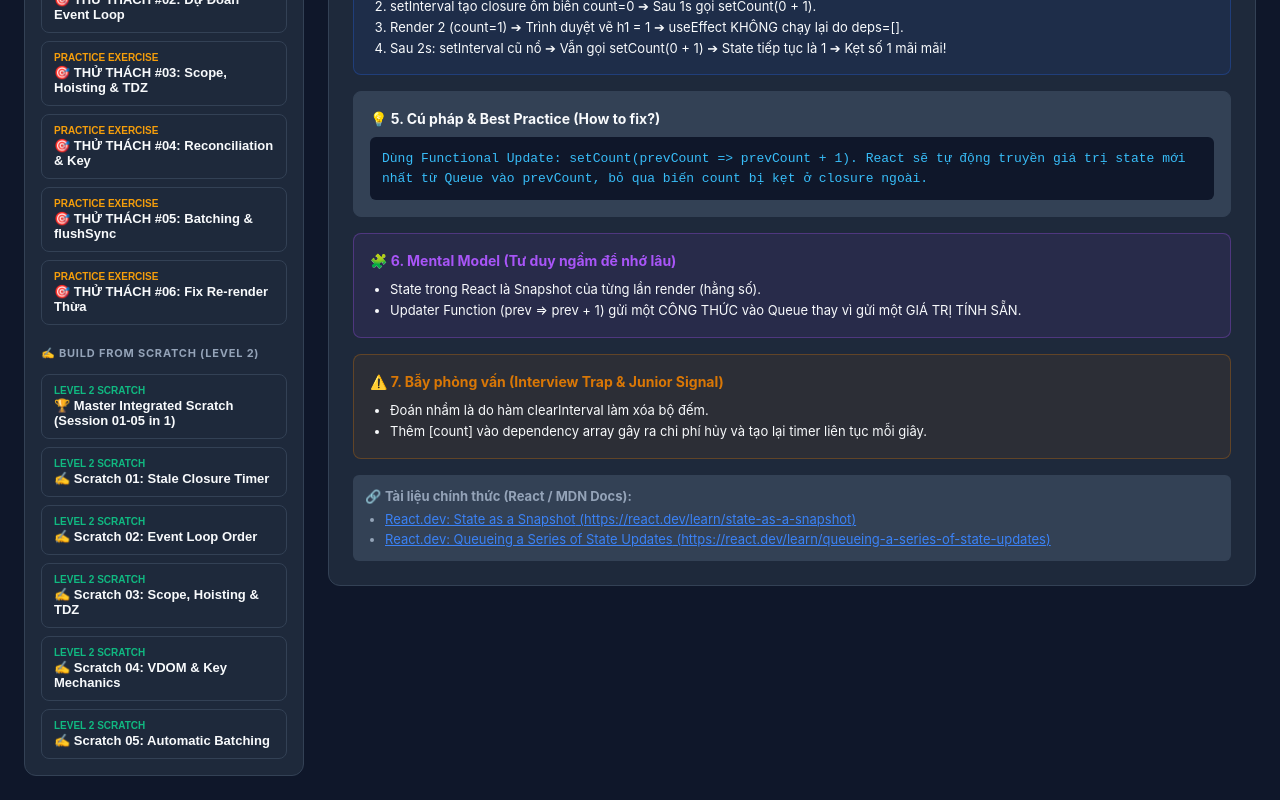
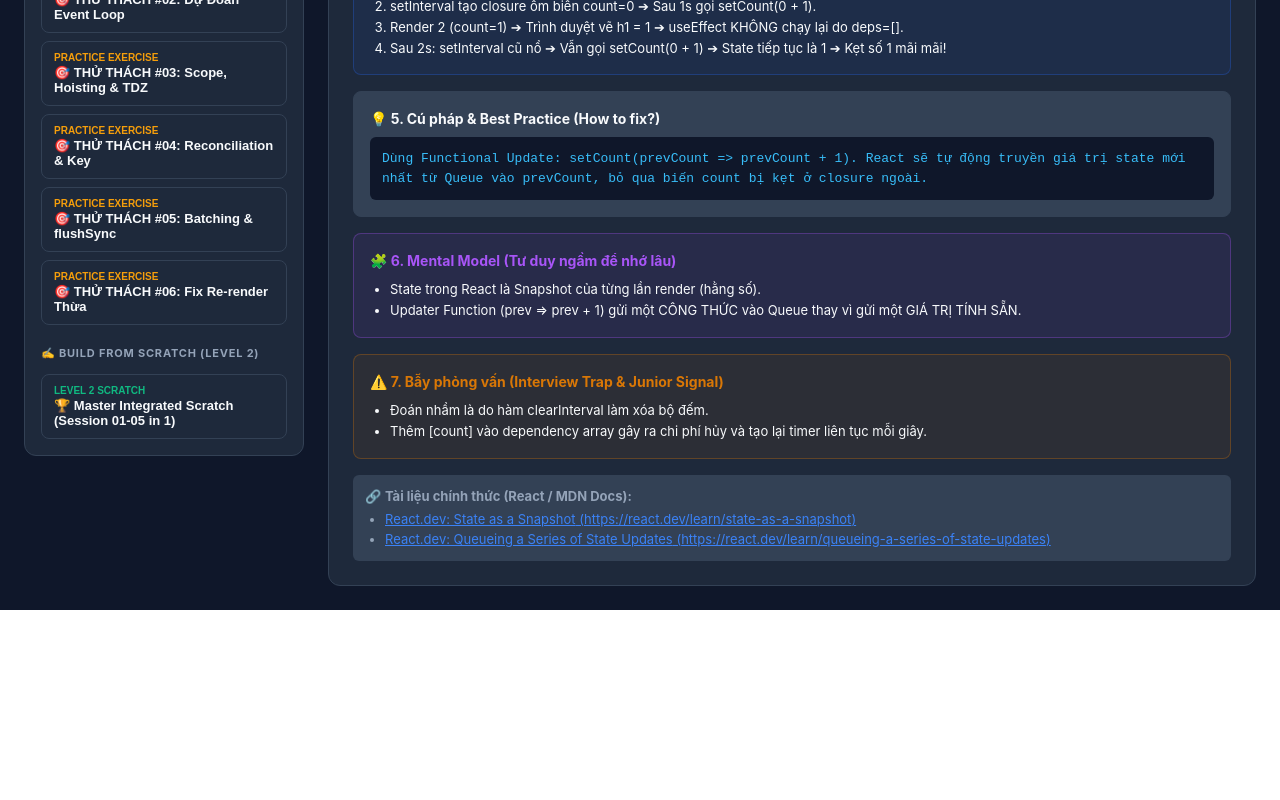
Before and after one commit to takeisan24/react-interview-cheatsheet, a React (Vite) app: page / in a window 1280 px wide. Shown: the part 683-1483 px from the top of the page. After the commit the page ends 1293 px from the top, so only its background shows below. Built offline with nearby package versions, Linux system fonts and the light colour scheme.

Commit message:
refactor: remove redundant individual scratch files and keep clean MasterScratch.tsx

```diff
--- a/src/App.tsx
+++ b/src/App.tsx
@@ -14,11 +14,6 @@ import Challenge05 from './exercises/Challenge05';
 import Challenge06 from './exercises/Challenge06';
 
 import MasterScratch from './scratch/MasterScratch';
-import Scratch01 from './scratch/Scratch01';
-import Scratch02 from './scratch/Scratch02';
-import Scratch03 from './scratch/Scratch03';
-import Scratch04 from './scratch/Scratch04';
-import Scratch05 from './scratch/Scratch05';
 import './App.css';
 
 interface QuizQuestion {
@@ -451,7 +446,7 @@ const CONCEPTS_DATA: ConceptData[] = [
         { title: 'React 18 Working Group: Automatic Batching', url: 'https://github.com/reactwg/react-18/discussions/21' }
       ]
     },
-    demoComponent: <Challenge05 />,
+    demoComponent: <BatchingDemo />,
     quiz: [
       {
         question: 'Hàm flushSync lấy từ gói nào?',
@@ -507,76 +502,6 @@ const CONCEPTS_DATA: ConceptData[] = [
       docsLinks: [{ title: 'React.dev: Thinking in React', url: 'https://react.dev/learn/thinking-in-react' }]
     },
     demoComponent: <MasterScratch />,
-    quiz: []
-  },
-  {
-    id: 'scratch-01',
-    title: '✍️ Scratch 01: Stale Closure Timer',
-    module: 'BUILD FROM SCRATCH SUITE',
-    fullTheory: {
-      issue: 'Mở file src/scratch/Scratch01.tsx và tự tay gõ logic Stale Closure Timer từ trang trắng!',
-      underTheHood: ['Tự gõ logic setInterval, useState, useEffect và Functional Update.'],
-      bestPractice: 'Viết code sạch từ đầu.',
-      interviewTrap: ['Thử thách khả năng tự gõ code không nhìn mẫu.'],
-      docsLinks: [{ title: 'React.dev: State as a Snapshot', url: 'https://react.dev/learn/state-as-a-snapshot' }]
-    },
-    demoComponent: <Scratch01 />,
-    quiz: []
-  },
-  {
-    id: 'scratch-02',
-    title: '✍️ Scratch 02: Event Loop Order',
-    module: 'BUILD FROM SCRATCH SUITE',
-    fullTheory: {
-      issue: 'Mở file src/scratch/Scratch02.tsx và tự tay gõ thử nghiệm Event Loop từ trang trắng!',
-      underTheHood: ['Tự gõ Call Stack, Microtask Promise và Macrotask setTimeout.'],
-      bestPractice: 'Tự kiểm tra thứ tự thực thi.',
-      interviewTrap: ['Rèn luyện phản xạ Event Loop.'],
-      docsLinks: [{ title: 'MDN: Event Loop', url: 'https://developer.mozilla.org/en-US/docs/Web/JavaScript/Event_loop' }]
-    },
-    demoComponent: <Scratch02 />,
-    quiz: []
-  },
-  {
-    id: 'scratch-03',
-    title: '✍️ Scratch 03: Scope, Hoisting & TDZ',
-    module: 'BUILD FROM SCRATCH SUITE',
-    fullTheory: {
-      issue: 'Mở file src/scratch/Scratch03.tsx và tự tay gõ logic kiểm tra Scope & Hoisting từ trang trắng!',
-      underTheHood: ['Tự gõ try...catch kiểm tra Block Scope và vòng lặp for(let i...).'],
-      bestPractice: 'Phân biệt rõ var vs let vs const.',
-      interviewTrap: ['Bẫy TDZ và Mutability.'],
-      docsLinks: [{ title: 'MDN: Scope', url: 'https://developer.mozilla.org/en-US/docs/Glossary/Scope' }]
-    },
-    demoComponent: <Scratch03 />,
-    quiz: []
-  },
-  {
-    id: 'scratch-04',
-    title: '✍️ Scratch 04: VDOM & Key Mechanics',
-    module: 'BUILD FROM SCRATCH SUITE',
-    fullTheory: {
-      issue: 'Mở file src/scratch/Scratch04.tsx và tự tay gõ logic List Rendering & Key Reset từ trang trắng!',
-      underTheHood: ['Tự render mảng với key={item.id} và đổi key để reset state.'],
-      bestPractice: 'Dùng ID duy nhất.',
-      interviewTrap: ['Key trap với index.'],
-      docsLinks: [{ title: 'React.dev: Rendering Lists', url: 'https://react.dev/learn/rendering-lists' }]
-    },
-    demoComponent: <Scratch04 />,
-    quiz: []
-  },
-  {
-    id: 'scratch-05',
-    title: '✍️ Scratch 05: Automatic Batching',
-    module: 'BUILD FROM SCRATCH SUITE',
-    fullTheory: {
-      issue: 'Mở file src/scratch/Scratch05.tsx và tự tay gõ thử nghiệm Batching & flushSync từ trang trắng!',
-      underTheHood: ['Tự gõ Updater Function và flushSync từ react-dom.'],
-      bestPractice: 'Ép Sync DOM render khi thực sự cần thiết.',
-      interviewTrap: ['Lầm tưởng batching trong React 18.'],
-      docsLinks: [{ title: 'React 18 Batching', url: 'https://github.com/reactwg/react-18/discussions/21' }]
-    },
-    demoComponent: <Scratch05 />,
     quiz: []
   }
 ];
@@ -678,7 +603,7 @@ export default function App() {
           {/* CONCEPT HEADER */}
           <div className="concept-header-card">
             <span className="module-tag">{currentConcept.module}</span>
-            現 <h2>{currentConcept.title}</h2>
+            <h2>{currentConcept.title}</h2>
           </div>
 
           {/* TAB SWITCHER */}
--- a/src/scratch/Scratch01.tsx
+++ /dev/null
@@ -1,26 +0,0 @@
-// 🎯 THỬ THÁCH TỰ VIẾT TỪ TRANG TRẮNG #01 (SESSION 01: STALE CLOSURE & EFFECT)
-// 📝 ĐỀ BÀI:
-// 1. Hãy tự viết 1 component đếm số giây (seconds) tự động tăng +1 mỗi 1 giây bằng setInterval trong useEffect.
-// 2. Đảm bảo timer hoạt động chuẩn 1, 2, 3... mà KHÔNG BỊ KẸT ở số 1 (dùng đúng Functional Update).
-// 3. Đảm bảo có cleanup function hủy setInterval khi unmount.
-
-import { useEffect, useState } from "react";
-
-export default function Scratch01() {
-  const [seconds, setSeconds] = useState(0); // khởi tạo state
-
-  useEffect(() => {
-    const timer = setInterval(() => {
-      setSeconds(prev => prev + 1); // Functional Update
-    }, 1000);
-
-    return () => clearInterval(timer); // Bắt buộc phải có cleanup function để tránh rò rỉ RAM
-  }, [])
-
-  return (
-    <div style={{ padding: '20px', border: '2px dashed #10B981', borderRadius: '8px', textAlign: 'left' }}>
-      <h3 style={{ color: '#10B981', marginTop: 0 }}>✍️ Scratch 01: Stale Closure Timer</h3>
-      <p style={{ color: '#64748B', fontSize: '13px' }}>Số giây hiện tại: <strong>{seconds}</strong> giây</p>
-    </div>
-  );
-}
--- a/src/scratch/Scratch02.tsx
+++ /dev/null
@@ -1,16 +0,0 @@
-// 🎯 THỬ THÁCH TỰ VIẾT TỪ TRANG TRẮNG #02 (SESSION 02: EVENT LOOP)
-// 📝 ĐỀ BÀI:
-// 1. Viết 1 hàm runEventLoopTest() đẩy các câu log vào mảng state `logs`.
-// 2. Chứa 1 câu log đồng bộ, 1 câu setTimeout 0ms, 1 câu thân new Promise() đồng bộ, 1 câu Promise.then() microtask.
-// 3. Dự đoán và kiểm tra thứ tự in ra thực tế.
-
-export default function Scratch02() {
-  // ✍️ GÕ CODE CỦA BẠN VÀO ĐÂY:
-
-  return (
-    <div style={{ padding: '20px', border: '2px dashed #10B981', borderRadius: '8px', textAlign: 'left' }}>
-      <h3 style={{ color: '#10B981', marginTop: 0 }}>✍️ Scratch 02: Event Loop Execution Order</h3>
-      <p style={{ color: '#64748B', fontSize: '13px' }}>Hãy mở file <code>src/scratch/Scratch02.tsx</code> và tự tay gõ logic từ trang trắng!</p>
-    </div>
-  );
-}
--- a/src/scratch/Scratch03.tsx
+++ /dev/null
@@ -1,16 +0,0 @@
-// 🎯 THỬ THÁCH TỰ VIẾT TỪ TRANG TRẮNG #03 (SESSION 03: SCOPE, HOISTING & TDZ)
-// 📝 ĐỀ BÀI:
-// 1. Viết mã kiểm tra Block Scope nhốt let/const trong ngoặc {} dùng try...catch.
-// 2. Viết vòng lặp for (let i = 0; i < 3; i++) với setTimeout 100ms in ra 0, 1, 2.
-// 3. Viết kiểm tra const Object sửa thuộc tính (Mutation) vs gán lại (Re-assign).
-
-export default function Scratch03() {
-  // ✍️ GÕ CODE CỦA BẠN VÀO ĐÂY:
-
-  return (
-    <div style={{ padding: '20px', border: '2px dashed #10B981', borderRadius: '8px', textAlign: 'left' }}>
-      <h3 style={{ color: '#10B981', marginTop: 0 }}>✍️ Scratch 03: Scope, Hoisting & TDZ</h3>
-      <p style={{ color: '#64748B', fontSize: '13px' }}>Hãy mở file <code>src/scratch/Scratch03.tsx</code> và tự tay gõ logic từ trang trắng!</p>
-    </div>
-  );
-}
--- a/src/scratch/Scratch04.tsx
+++ /dev/null
@@ -1,16 +0,0 @@
-// 🎯 THỬ THÁCH TỰ VIẾT TỪ TRANG TRẮNG #04 (SESSION 04: VDOM & RECONCILIATION KEY)
-// 📝 ĐỀ BÀI:
-// 1. Render mảng danh sách người dùng chứa ô input với key={item.id} cố định.
-// 2. Thêm nút xóa phần tử đầu tiên của mảng và đảm bảo ô input không bị tráo đổi dữ liệu.
-// 3. Thử nghiệm reset form state bằng cách thay đổi thuộc tính `key` của Component.
-
-export default function Scratch04() {
-  // ✍️ GÕ CODE CỦA BẠN VÀO ĐÂY:
-
-  return (
-    <div style={{ padding: '20px', border: '2px dashed #10B981', borderRadius: '8px', textAlign: 'left' }}>
-      <h3 style={{ color: '#10B981', marginTop: 0 }}>✍️ Scratch 04: VDOM & Reconciliation Key</h3>
-      <p style={{ color: '#64748B', fontSize: '13px' }}>Hãy mở file <code>src/scratch/Scratch04.tsx</code> và tự tay gõ logic từ trang trắng!</p>
-    </div>
-  );
-}
--- a/src/scratch/Scratch05.tsx
+++ /dev/null
@@ -1,16 +0,0 @@
-// 🎯 THỬ THÁCH TỰ VIẾT TỪ TRANG TRẮNG #05 (SESSION 05: AUTOMATIC BATCHING & FLUSHSYNC)
-// 📝 ĐỀ BÀI:
-// 1. Viết hàm cộng +2 điểm dùng Updater Functions (s => s + 1) liên tiếp.
-// 2. Viết hàm thử nghiệm Automatic Batching trong setTimeout của React 18 (chỉ 1 re-render).
-// 3. Sử dụng flushSync(() => { ... }) từ 'react-dom' để ép React Re-render 2 lần ngay lập tức.
-
-export default function Scratch05() {
-  // ✍️ GÕ CODE CỦA BẠN VÀO ĐÂY:
-
-  return (
-    <div style={{ padding: '20px', border: '2px dashed #10B981', borderRadius: '8px', textAlign: 'left' }}>
-      <h3 style={{ color: '#10B981', marginTop: 0 }}>✍️ Scratch 05: Automatic Batching & flushSync</h3>
-      <p style={{ color: '#64748B', fontSize: '13px' }}>Hãy mở file <code>src/scratch/Scratch05.tsx</code> và tự tay gõ logic từ trang trắng!</p>
-    </div>
-  );
-}
```
